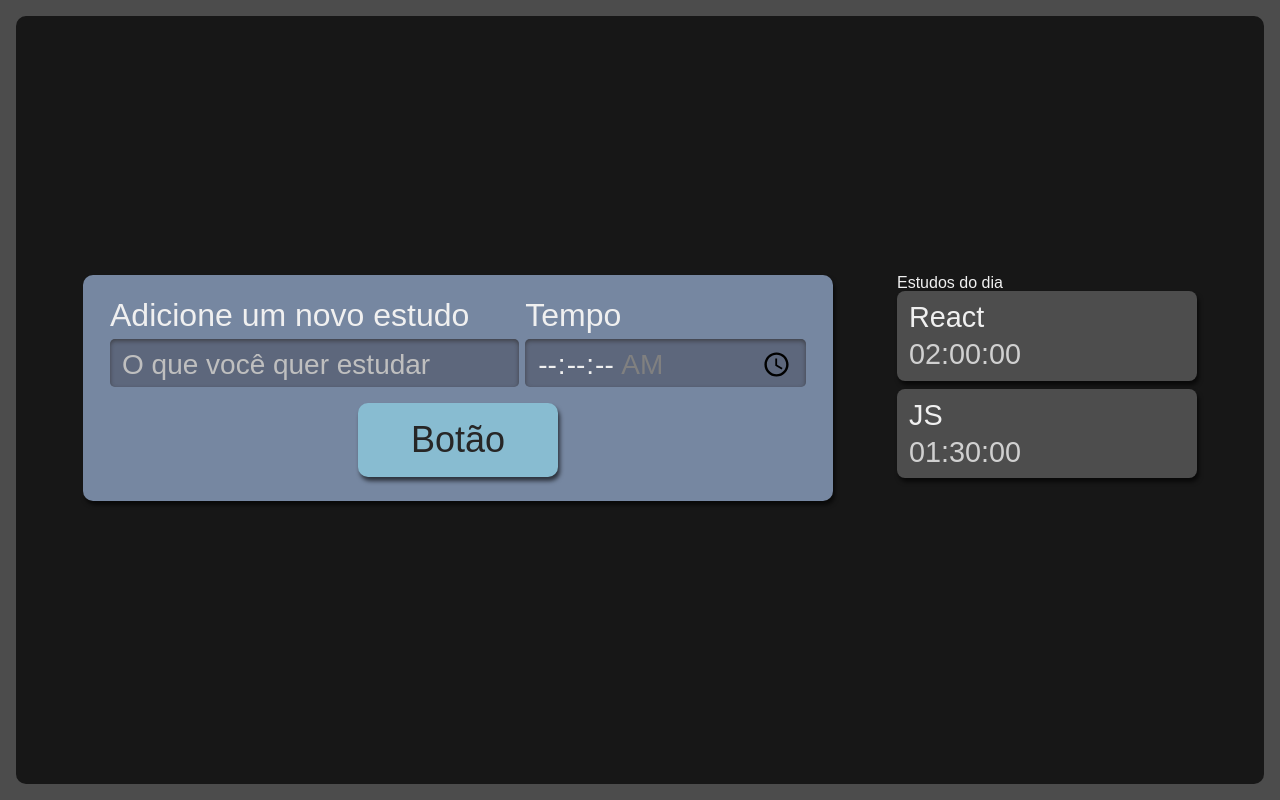
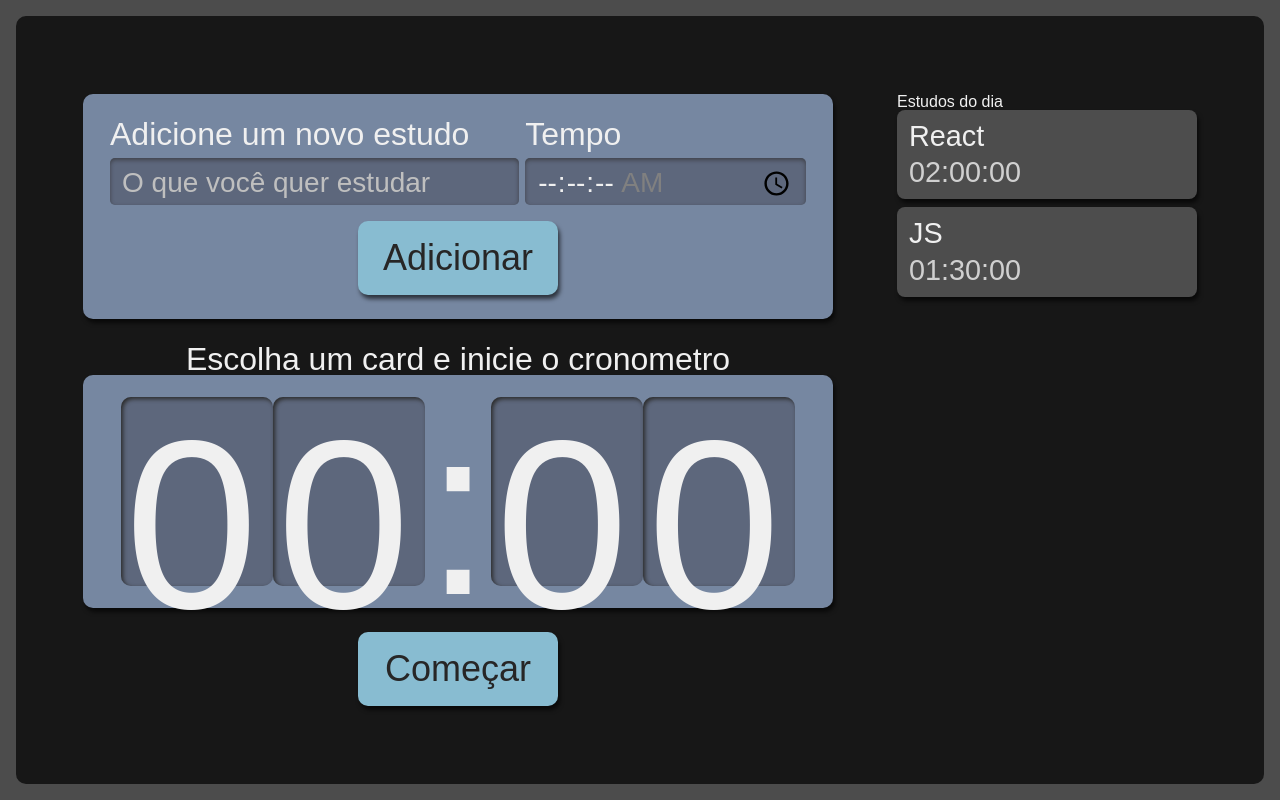
Before and after one commit to leonardorodriguess/Plano-de-Estudos, a React (Create React App) app: page / in a window 1280 px wide. Built offline with nearby package versions, Linux system fonts and the light colour scheme.

Commit message:
Adicionado botao

```diff
--- a/src/components/Botao/index.tsx
+++ b/src/components/Botao/index.tsx
@@ -1,12 +1,11 @@
 import React from 'react';
 import style from './Botao.module.scss';
 
-class Botao extends React.Component {
+class Botao extends React.Component <{children: string}> {
     render(){
-
         return(
             <button className={style.botao}>
-                Botão
+                {this.props.children}
             </button>
         )
     }
--- a/src/components/Cronometro/index.tsx
+++ b/src/components/Cronometro/index.tsx
@@ -1,6 +1,17 @@
+import Botao from "../Botao";
+import Relogio from "./Relogio";
+import style from './Cronometro.module.scss'
 
 export default function Cronometro (){
     return(
-        ""
+        <div className={style.cronometro}>
+            <p className={style.titulo}>Escolha um card e inicie o cronometro</p>
+            <div className={style.relogioWrapper}>
+                <Relogio />
+            </div>
+            <Botao>
+                Começar
+            </Botao>
+        </div>
     );
 }
--- a/src/components/Formulario/index.tsx
+++ b/src/components/Formulario/index.tsx
@@ -34,7 +34,9 @@ class Formulario extends React.Component{
                     />
 
                 </div>
-                <Botao/>
+                <Botao>
+                    Adicionar
+                </Botao>
             </form>
         )
     }
```
